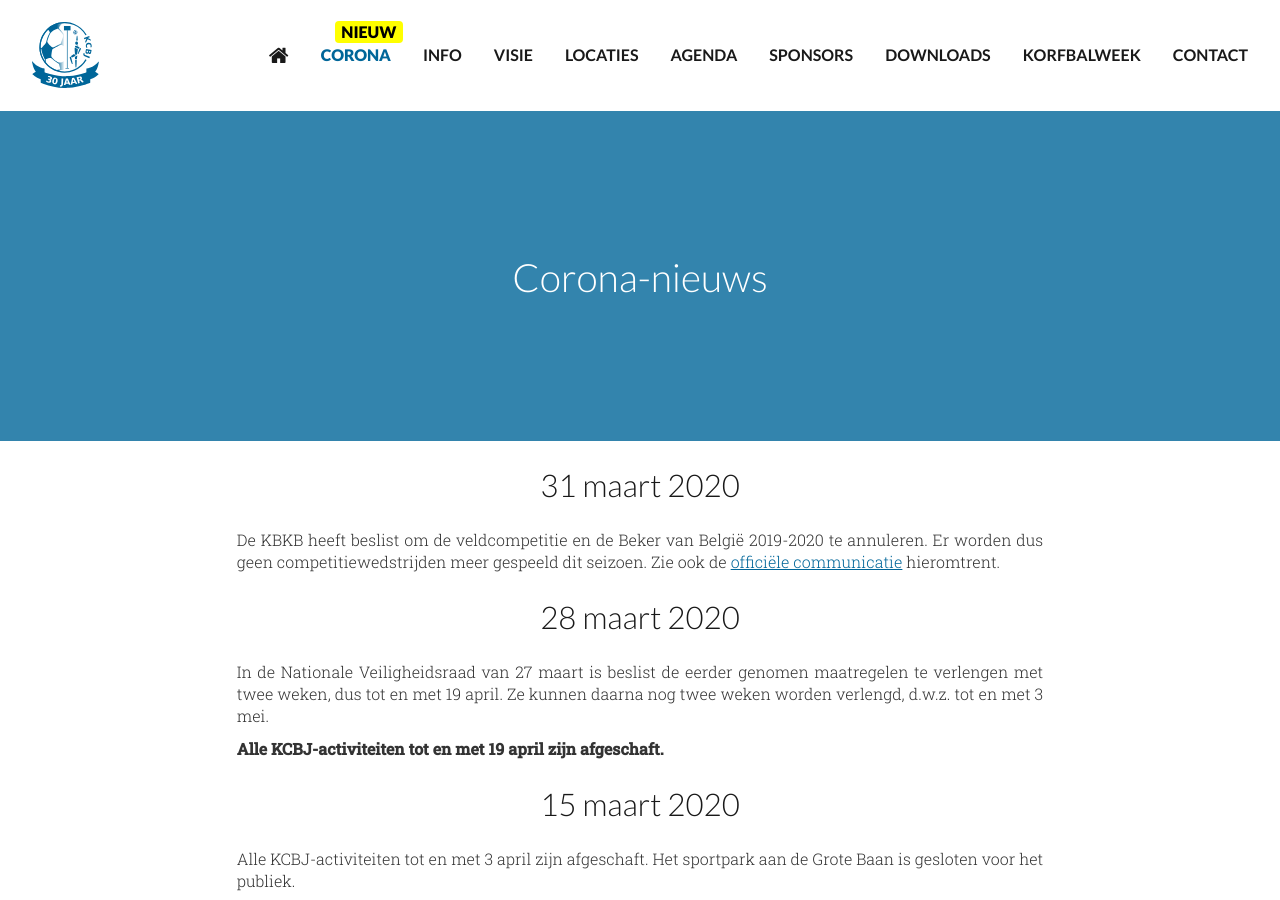
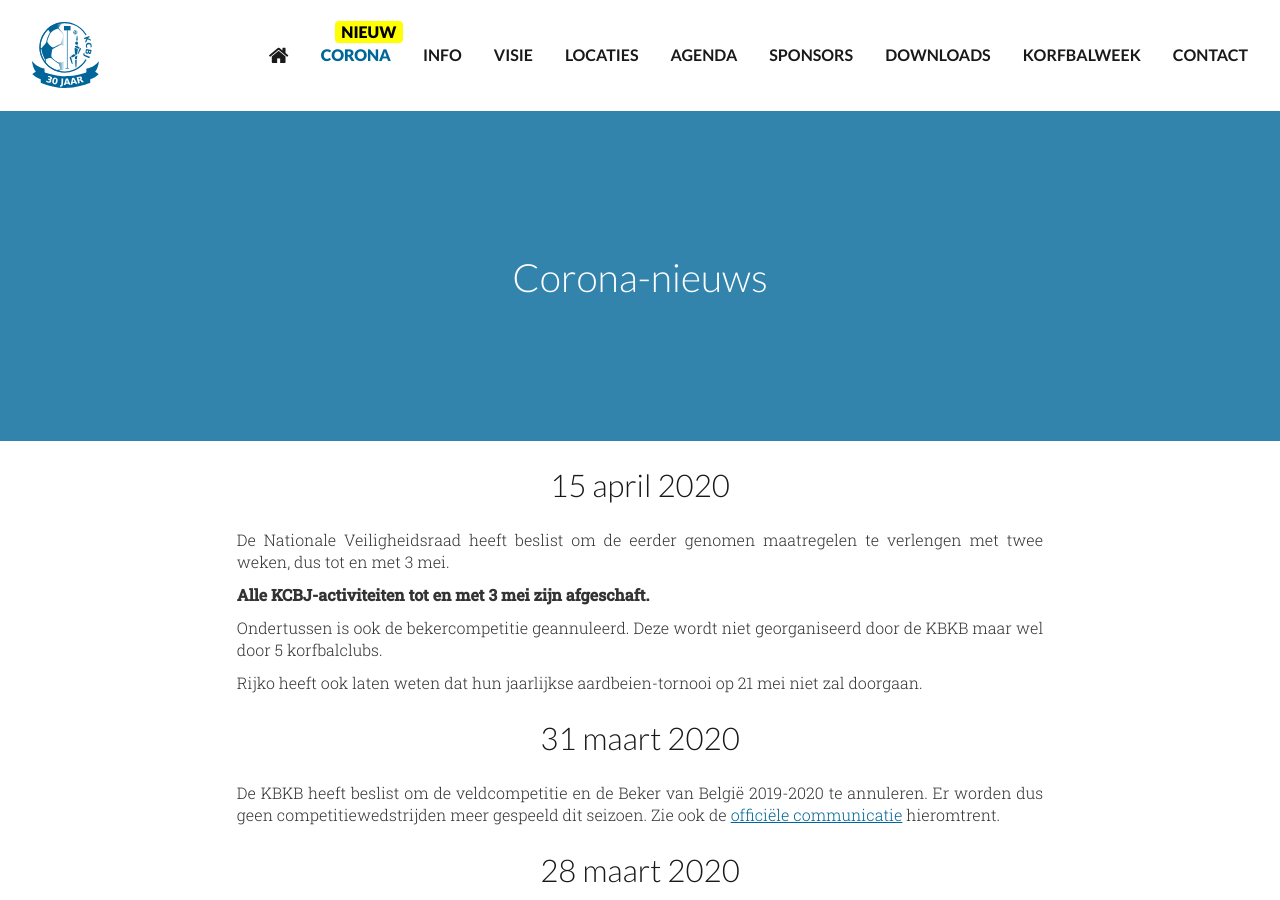
Before and after one commit to kcbj/kcbj.github.io, a Jekyll site: the page built from corona/index.html, in a window 1280 px wide and 900 px high. Built offline with Jekyll 4.4.1, drawn with Linux system fonts in a browser that asks for light colours; nearby versions of some CDN libraries.

Commit message:
Corona-update

```diff
--- a/corona/index.html
+++ b/corona/index.html
@@ -12,12 +12,17 @@ class: corona
 <div class="container">
   <div id="corona" class="wrapper">
     <div class="text">
+      <h1>15 april 2020</h1>
+      <p>De Nationale Veiligheidsraad heeft beslist om de eerder genomen maatregelen te verlengen met twee weken, dus tot en met 3 mei.</p>
+      <p><b>Alle KCBJ-activiteiten tot en met 3 mei zijn afgeschaft.</b>
+      <p>Ondertussen is ook de bekercompetitie geannuleerd. Deze wordt niet georganiseerd door de KBKB maar wel door 5 korfbalclubs.</p>
+      <p>Rijko heeft ook laten weten dat hun jaarlijkse aardbeien-tornooi op 21 mei niet zal doorgaan.</p>
       <h1>31 maart 2020</h1>
       <p>De KBKB heeft beslist om de veldcompetitie en de Beker van België 2019-2020 te annuleren. Er worden dus geen competitiewedstrijden meer gespeeld dit seizoen.
         Zie ook de <a href="https://korfbal.be/?oid=1126&pid=30902&aid=130611&lg=2">officiële communicatie</a> hieromtrent. </p>
       <h1>28 maart 2020</h1>
       <p>In de Nationale Veiligheidsraad van 27 maart is beslist de eerder genomen maatregelen te verlengen met twee weken, dus tot en met 19 april. Ze kunnen daarna nog twee weken worden verlengd, d.w.z. tot en met 3 mei.</p>
-      <p><b>Alle KCBJ-activiteiten tot en met 19 april zijn afgeschaft.</b>
+      <p>Alle KCBJ-activiteiten tot en met 19 april zijn afgeschaft.</p>
       <h1>15 maart 2020</h1>
       <p>Alle KCBJ-activiteiten tot en met 3 april zijn afgeschaft. Het sportpark aan de Grote Baan is gesloten voor het publiek.</p>
       <p>De paasontbijten die voorzien waren voor paaszaterdag 11 april worden afgeschaft. Mensen die reeds online besteld en betaald hebben, krijgen hun geld terugbetaald. Er worden geen voorverkopen meer georganiseerd.</p>
```
